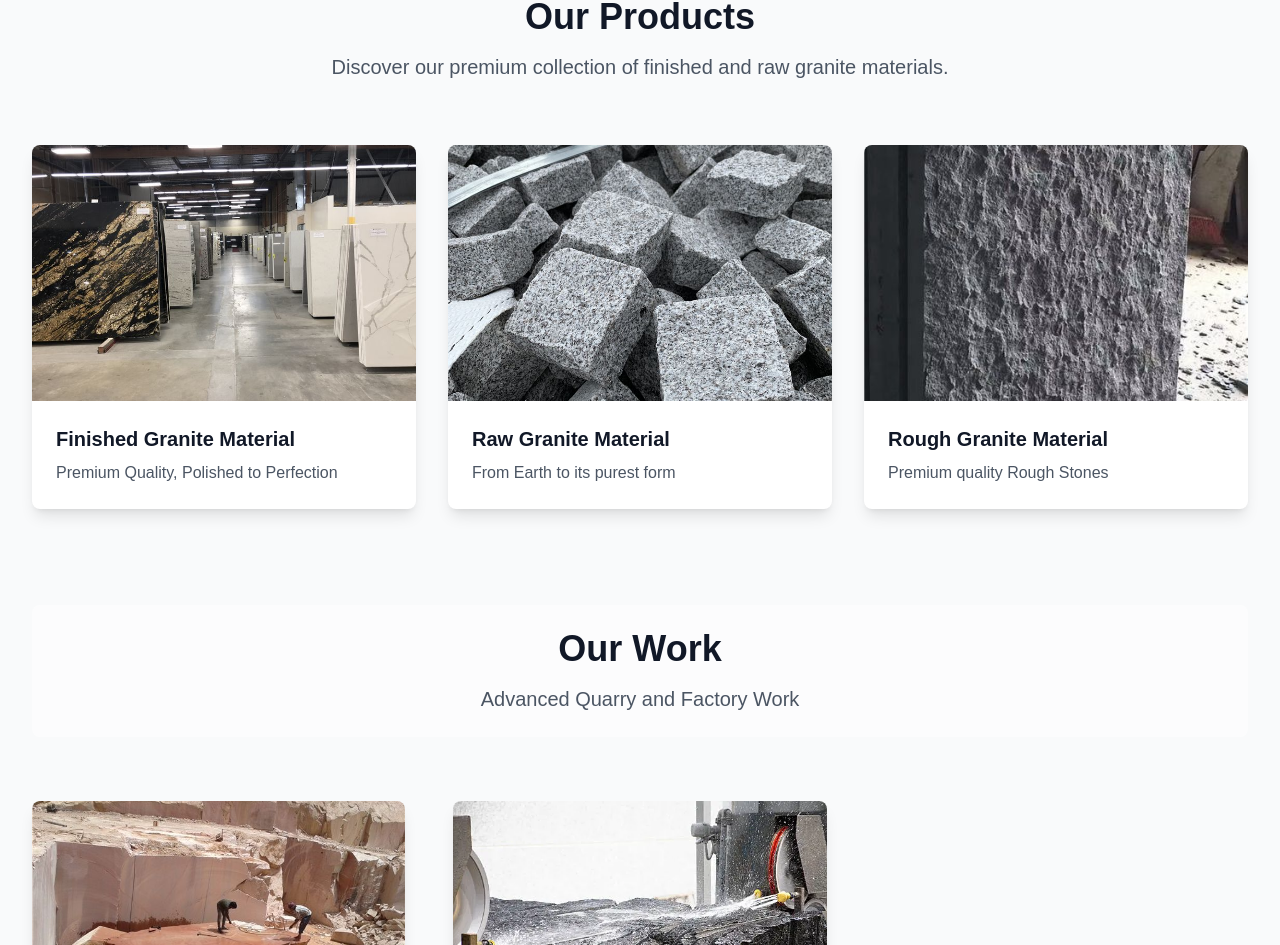
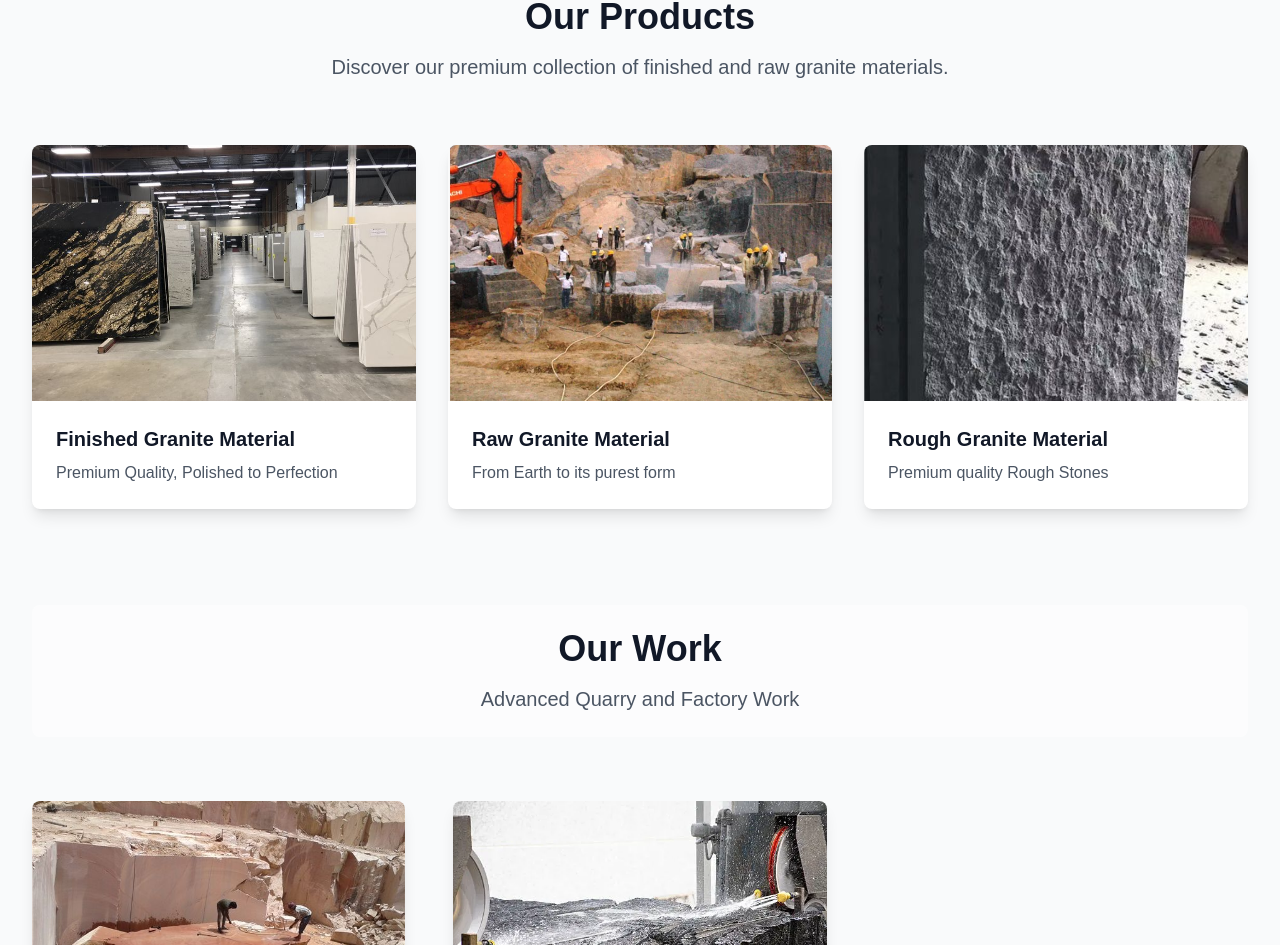
Before and after one commit to MD-Suhxib/Global-Apex-Website, a Next.js app: page / in a window 1280 px wide. Shown: the part 1491-2436 px from the top of the page. Built offline with nearby package versions, Linux system fonts and the light colour scheme.

Commit message:
work-video

```diff
--- a/app/products/rough-granite/page.tsx
+++ b/app/products/rough-granite/page.tsx
@@ -14,6 +14,7 @@ const granites = [
   { id: 8, name: "50 mm Garden Blocks", image: "/images/50mmG.png" },
   { id: 9, name: " Cobbal Stone", image: "/images/Cobbal.png" },
   {id: 9, name: " Cobbal Stone Garden area", image: "/images/cobbal-G.png" },
+  {id: 10, name: " Cobbal Stone Driveway area", image: "/images/cobbal-D.png" },
   {id: 10, name: " Cobbal Stone Driveway area", image: "/images/cobbal-D.png" },
 
   // Add more granite objects here
--- a/components/products.tsx
+++ b/components/products.tsx
@@ -16,7 +16,7 @@ const products = [
     id: 2,
     name: "Raw Granite Material",
     description: "From Earth to its purest form",
-    image: "/images/grey-blocks.jpg",
+    image: "/images/tanb.png",
     link: "/products/raw-granite",
   },
   {
--- a/components/projects.tsx
+++ b/components/projects.tsx
@@ -1,6 +1,7 @@
 "use client";
 import { motion } from "framer-motion";
 import Image from "next/image";
+import Link from "next/link";
 
 const projects = [
   {
@@ -8,12 +9,14 @@ const projects = [
     title: "Quarry Work",
     description: "Complete sourcing from earth",
     image: "/images/Red-Granite.jpg",
+    videoUrl: "https://youtu.be/MuMnWIG-8Ic?si=lT60lExVL8vMpQNY",
   },
   {
     id: 2,
     title: "Commercial Factory Work",
     description: "Granite cutting and detailed finishing",
     image: "/images/background.webp",
+    videoUrl: "https://example.com/factory-video",
   },
 ];
 
@@ -63,7 +66,9 @@ export default function Projects() {
 
               {/* Hover Effect */}
               <div className="absolute inset-0 flex items-center justify-center opacity-0 bg-black bg-opacity-50 transition-opacity duration-300 group-hover:opacity-100">
-                <button className="px-4 py-2 text-white bg-blue-600 rounded-lg">Watch Video</button>
+                <Link href={project.videoUrl} target="_blank" rel="noopener noreferrer">
+                  <button className="px-4 py-2 text-white bg-blue-600 rounded-lg">Watch Video</button>
+                </Link>
               </div>
             </motion.div>
           ))}
```
